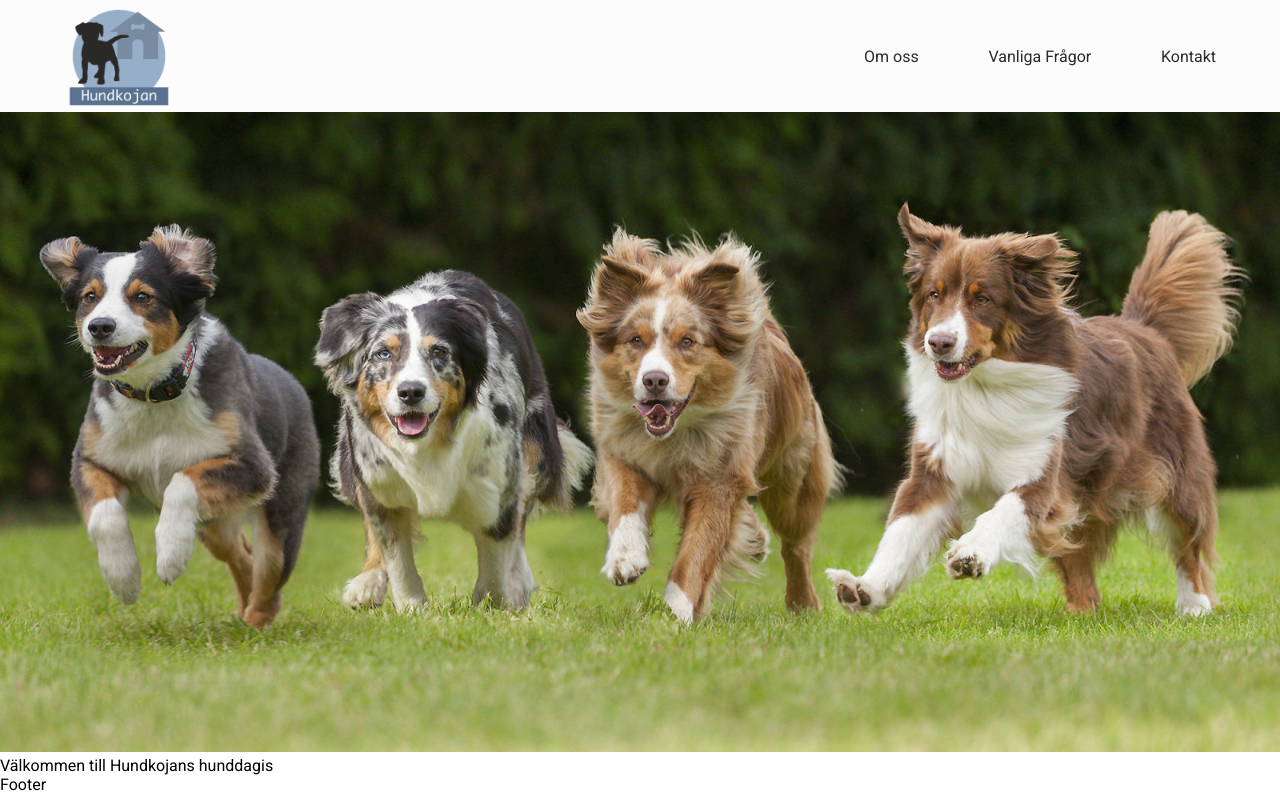
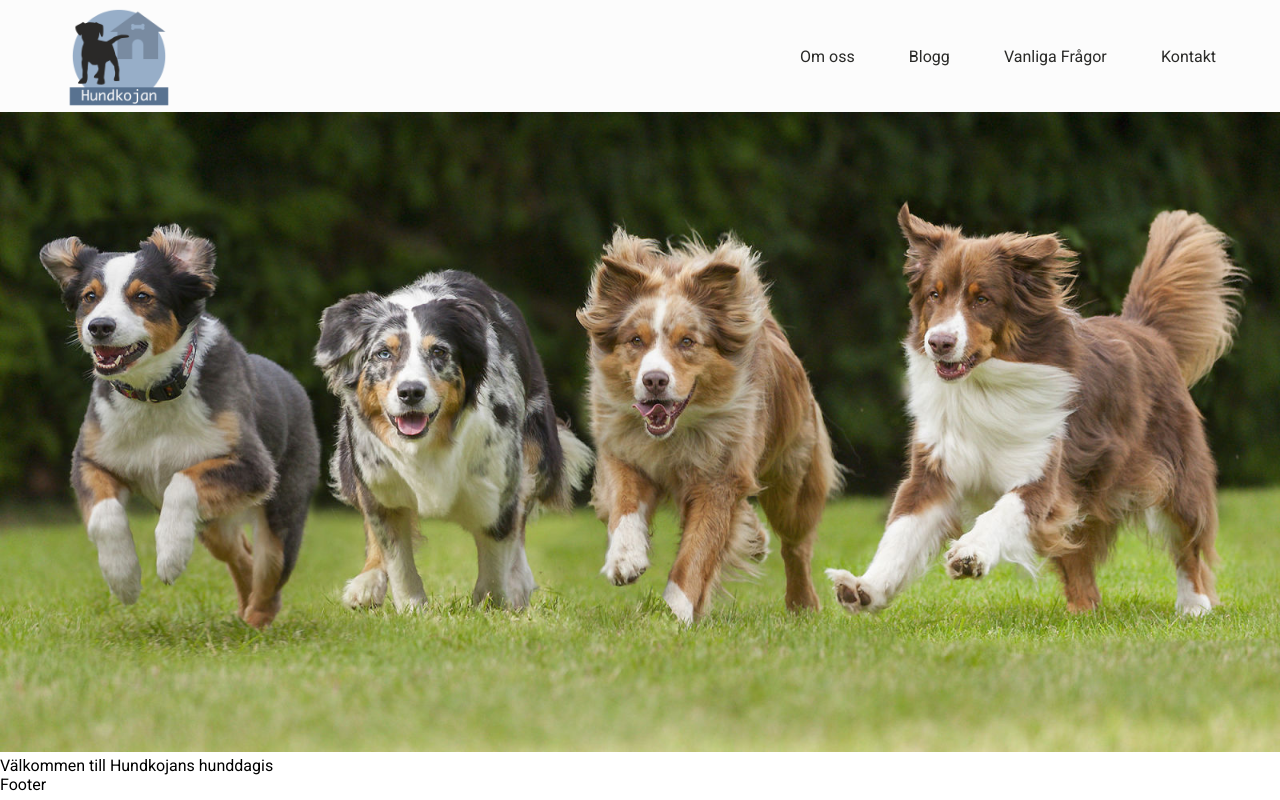
Before and after one commit to EmmaOlsson/hunddagis, a React (Create React App) app: page / in a window 1280 px wide. Built offline with nearby package versions, Linux system fonts and the light colour scheme.

Commit message:
added link to blog

```diff
--- a/src/components/Header.js
+++ b/src/components/Header.js
@@ -17,6 +17,9 @@ const Header = () => {
           <Link to='/about' className={Styles.navListItem}>
             Om oss
           </Link>
+          <Link to='/blog' className={Styles.navListItem}>
+            Blogg
+          </Link>
           <Link to='/faq' className={Styles.navListItem}>
             Vanliga Frågor
           </Link>
--- a/src/css/header.module.css
+++ b/src/css/header.module.css
@@ -31,7 +31,7 @@ nav {
   list-style: none;
   display: flex;
   width: 100%;
-  max-width: 22rem;
+  max-width: 26rem;
   justify-content: space-between;
 }
 
@@ -51,12 +51,8 @@ nav {
 }
 
 @media only screen and (max-width: 650px) {
-  .navList {
-    max-width: 20rem;
-  }
-
   .navListItem {
-    font-size: 1rem;
+    font-size: 0.8rem;
   }
 }
 
```
